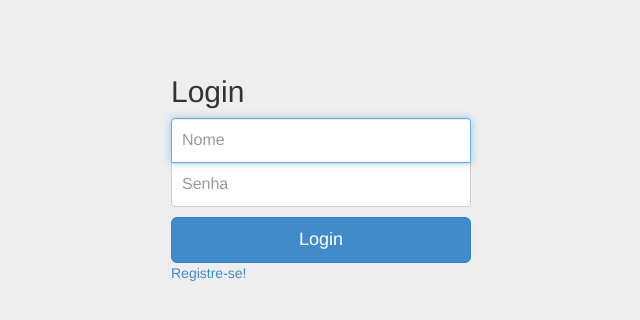
After one commit to arthurpabr/connectedin, a Django app: template usuarios/templates/login.html in a window 1280 px wide. The commit adds this page. Shown: the top 320 px of the page, without its empty margins (319-959 px from the left). Run offline with Django 3.2, Linux system fonts and the light colour scheme; the template is opened without the code that fills it: values that come from a table or form of the project are taken from there, others are empty.

Commit message:
Commit final com todos os exercícios até o capítulo 12

```diff
--- a/perfis/models.py
+++ b/perfis/models.py
@@ -3,7 +3,7 @@ from django.contrib.auth.models import User
 
 class Perfil(models.Model):
 
-    nome = models.CharField(max_length=100, null=False)
+    nome = models.CharField(max_length=255, null=False)
     telefone = models.CharField(max_length=15, null=False)
     nome_empresa  = models.CharField(max_length=255, null=False)
     contatos = models.ManyToManyField('self')
--- a/perfis/templates/base.html
+++ b/perfis/templates/base.html
@@ -13,7 +13,7 @@
             <div class="header">
                 <ul class="nav nav-pills pull-right">
                     <li><a href="{% url 'index' %}">{{ perfil_logado.nome }}</a></li>
-                    <li><a href="/logout/">LOGOUT AQUI (AINDA NÃO FUNCIONA)</a></li>
+                    <li><a href="/logout/">Sair</a></li>
                 </ul>
                 <h3 class="text-muted">ConnectedIn</h3>
             </div>
--- a/perfis/urls.py
+++ b/perfis/urls.py
@@ -6,5 +6,6 @@ urlpatterns = patterns('',
     url(r'^$', views.index, name='index'),
     url(r'^perfis/(?P<perfil_id>\d+)$', views.exibir, name='exibir'),
     url(r'^perfis/(?P<perfil_id>\d+)/convidar$', views.convidar, name='convidar'),
-    url(r'^convite/(?P<convite_id>\d+)/aceitar$', views.aceitar, name='aceitar') #lembrando: 'name' eh um apelido para a rota, utilizado depois para montar as URLs dentro dos arquivos de template
+    url(r'^convite/(?P<convite_id>\d+)/aceitar$', views.aceitar, name='aceitar')
 )
+#lembrando: 'name' eh um apelido para a rota, utilizado depois para montar as URLs dentro dos arquivos de template
--- a/usuarios/forms.py
+++ b/usuarios/forms.py
@@ -8,8 +8,8 @@ class RegistrarUsuarioForm(forms.Form):
 	nome = forms.CharField(required=True)
 	email = forms.EmailField(required=True)
 	senha = forms.CharField(required=True)
-	telefone = forms.CharField(required=True)
-	nome_empresa = forms.CharField(required=True)
+	#telefone = forms.CharField(required=True)
+	#nome_empresa = forms.CharField(required=True)
 
 	def is_valid(self):
 		valid = True
@@ -17,7 +17,7 @@ class RegistrarUsuarioForm(forms.Form):
 			self.adiciona_erro('Por favor, verifique os dados informados')
 			valid = False
 
-		user_exists = User.objects.filter(username=self.data['nome']).exists()
+		user_exists = User.objects.filter(username=self.data['email']).exists()
 
 		if user_exists:
 			self.adiciona_erro('Usuario ja existente!')
--- /dev/null
+++ b/usuarios/templates/login.html
@@ -0,0 +1,25 @@
+{% extends "base_usuario.html" %}
+{% block body %}
+<form class="form-signin" role="form" action="{% url 'django.contrib.auth.views.login' %}" method="post">
+	{% csrf_token %}
+
+	<h2 class="form-sigin-heading">Login</h2>
+
+	<input type="text" id="id_username" name="username" class="form-control" placeholder="Nome" required autofocus>
+
+	<input type="password" id="id_password" name="password" class="form-control" placeholder="Senha" required>
+
+	<button class="btn btn-lg btn-primary btn-block" type="submit" value="Login">Login</button>
+
+	<input type="hidden" name="next" value="{{ next }}">
+
+	{% if form.errors %}
+		<div class="alert alert-danger">
+    		<button type="button" class="close" data-dismiss="alert" aria-hidden="true">&times;</button>
+    		Por favor, verifique o Email e/ou Senha informados
+  		</div>
+	{% endif %}
+	<a href="{% url 'registrar' %}">Registre-se!</a>
+</form>
+
+{% endblock %}
--- a/usuarios/urls.py
+++ b/usuarios/urls.py
@@ -2,5 +2,7 @@ from django.conf.urls import patterns, url
 from views import RegistrarUsuarioView
 
 urlpatterns = patterns('',
-	url(r'^registrar/$', RegistrarUsuarioView.as_view(), name='registrar')
+	url(r'^registrar/$', RegistrarUsuarioView.as_view(), name='registrar'),
+	url(r'^login/$', 'django.contrib.auth.views.login', {'template_name' : 'login.html'}, name='login'),
+	url(r'^logout/$', 'django.contrib.auth.views.logout_then_login', {'login_url' : '/login/'}, name='logout')
 )
```
Also changed, not shown: connectedin/settings.py (+11 -1 lines), perfis/views.py (+12 -1 lines), usuarios/templates/registrar.html (+5 -2 lines), usuarios/views.py (+7 -5 lines), db.sqlite3, perfis/migrations/0005_remove_perfil_nome.py (added), perfis/migrations/0006_perfil_nome.py (added), 1 other file.
